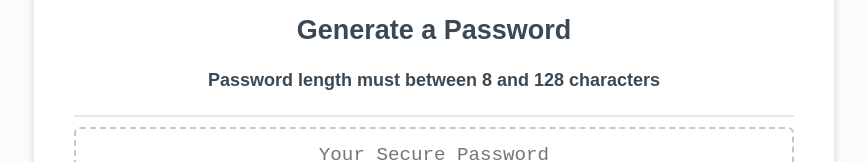
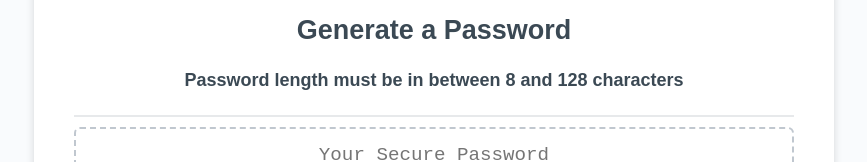
Before and after one commit to georgehuliaris/password_gen, a plain HTML site: page index.html in a window 1280 px wide. Shown: the part 167-329 px from the top of the page, without its empty margins (206-1073 px from the left). Drawn offline with Linux system fonts and the light colour scheme.

Commit message:
fixed grammar error

```diff
--- a/index.html
+++ b/index.html
@@ -15,7 +15,7 @@
       <div class="card">
         <div class="card-header"><center>
           <h2>Generate a Password<br></h2></center>
-          <center><h4>Password length must between 8 and 128 characters </h4></center>
+          <center><h4>Password length must be in between 8 and 128 characters </h4></center>
         </div>
         <div class="card-body">
           <textarea
```
